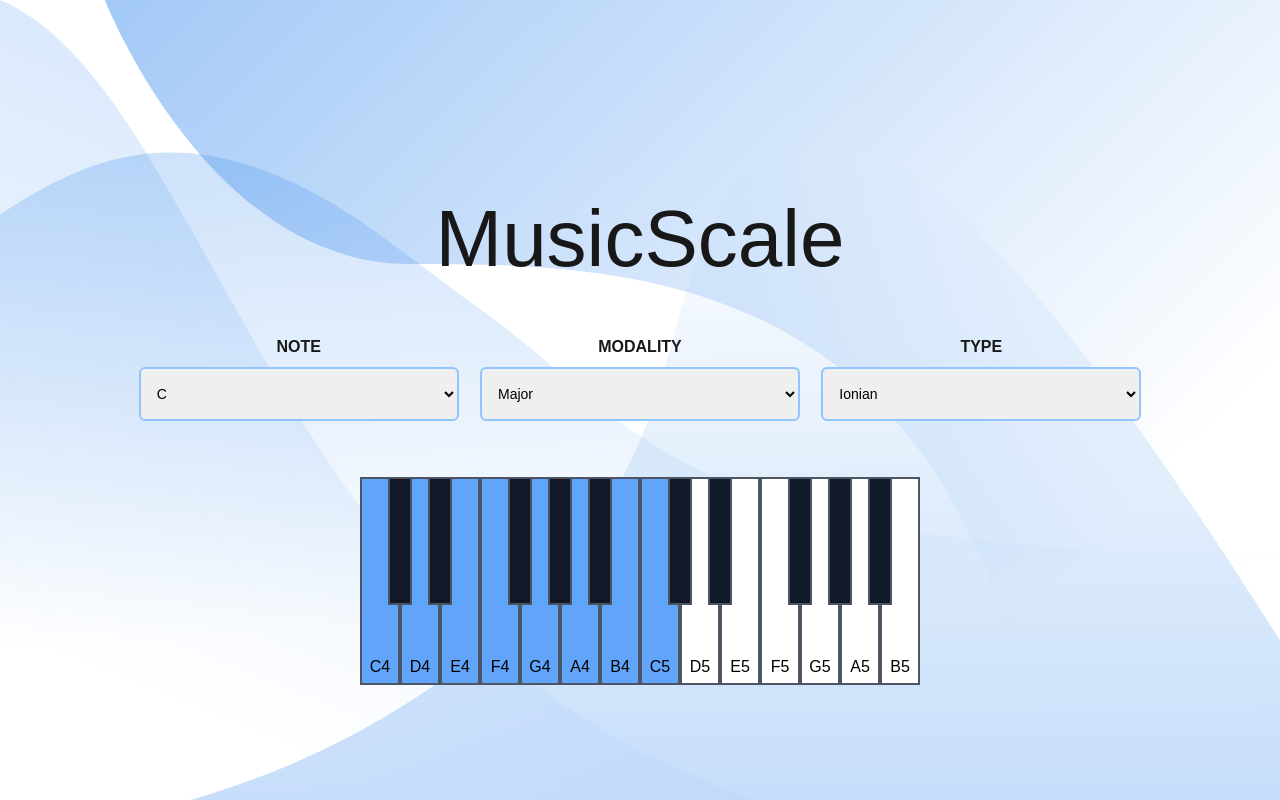
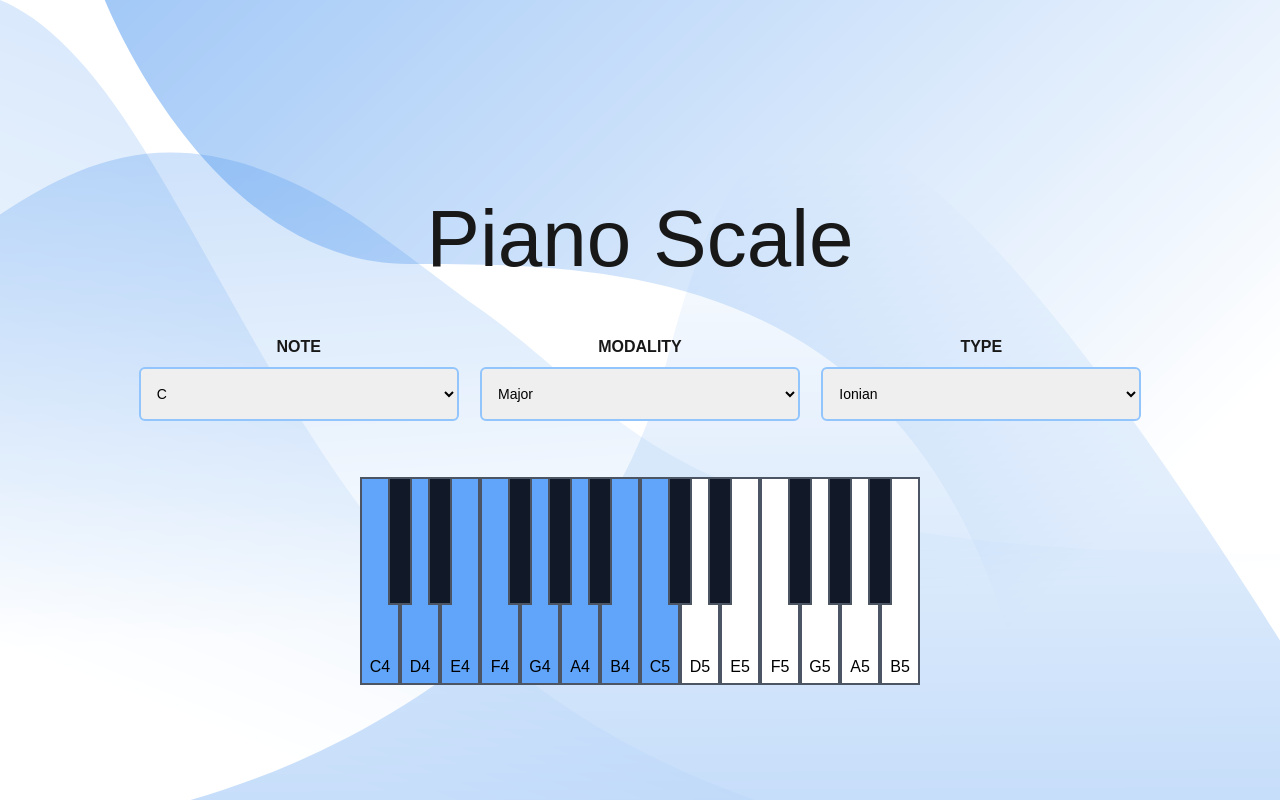
Before and after one commit to juanctorresf/piano-scale, a React (Vite) app: page / in a window 1280 px wide. Built offline with nearby package versions, Linux system fonts and the light colour scheme.

Commit message:
Change header

```diff
--- a/src/components/Header/Header.tsx
+++ b/src/components/Header/Header.tsx
@@ -8,7 +8,7 @@ export const Header = () => {
                 "md:text-6xl md:pt-45"
             )}
         >
-            MusicScale
+            Piano Scale
         </h1>
     )
 }
```
